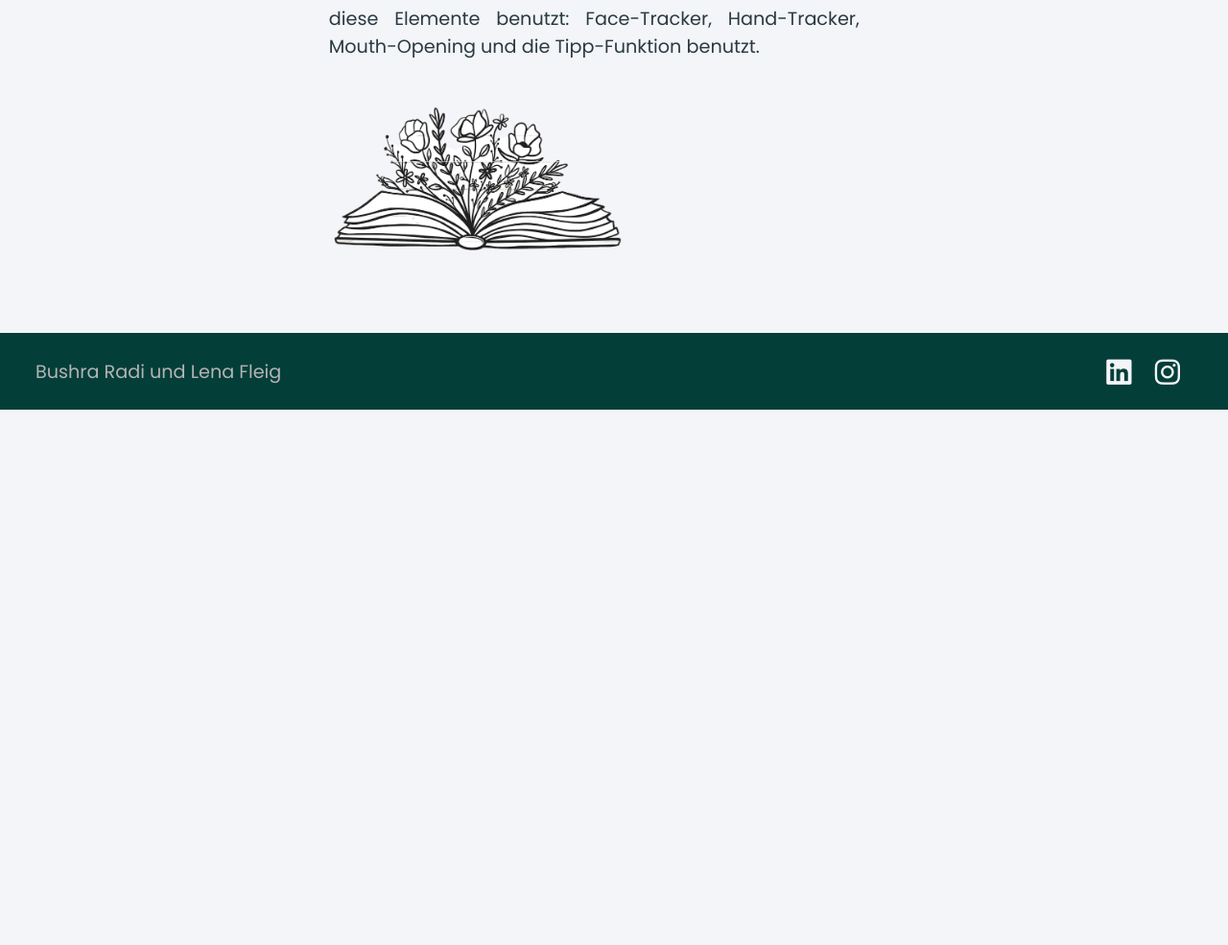
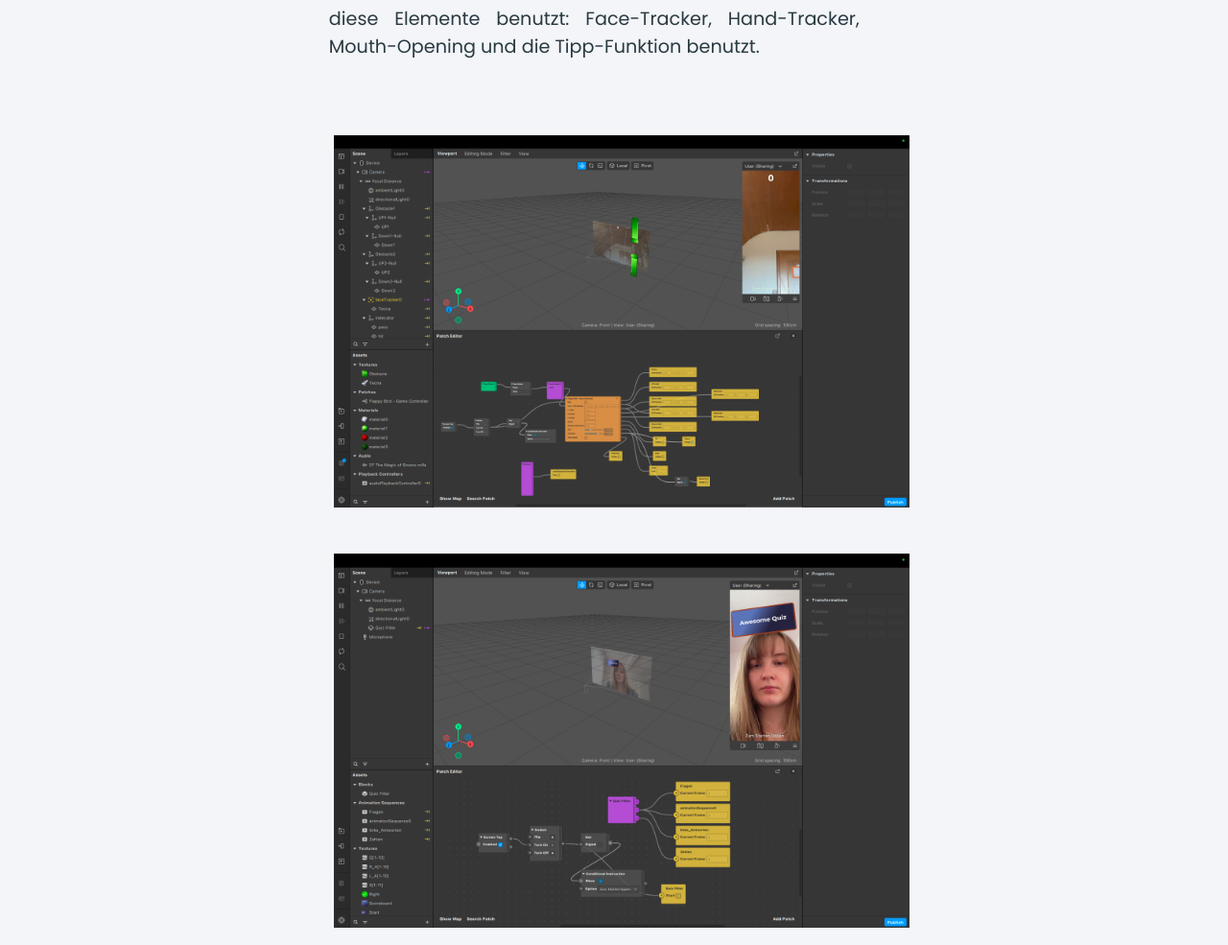
Before and after one commit to LenaMarie1903/Meta-Spark-Studio-Endabgabe, a plain HTML site: page blog.html in a window 1280 px wide. Shown: the part 2143-3128 px from the top of the page at 96% size. Before the commit the page ends 2570 px from the top, so only its background shows below. Drawn offline with Linux system fonts and the light colour scheme.

Commit message:
Projektphase Bilder eingefügt

```diff
--- a/blog.html
+++ b/blog.html
@@ -90,7 +90,12 @@
                     um die Erstellung. Für die Erstellung der Filter haben wir das Programm „Meta Spark Studio“ benutzt.
                     Insgesamt haben wir 7 Filter mit „Meta Spark Studio“ erstellt. Um Interaktionen bieten zu können
                     haben wir u.a. diese Elemente benutzt:
-                    Face-Tracker, Hand-Tracker, Mouth-Opening und die Tipp-Funktion benutzt. <br> <br>
+                    Face-Tracker, Hand-Tracker, Mouth-Opening und die Tipp-Funktion benutzt. <br> <br> <br>
+
+                    <img src="./Pics/Projektphase_Bild.png" width="600px"> <br>
+
+                    <img src="./Pics/Projektphase1_Bild.png" width="600px"> <br> <br> <br> <br>
+
                     <img src="./Pics/Buch.png" width="300px"> <br> <br>
 
                 </p> <br>
```
Also changed, not shown: Pics/Projektphase1_Bild.png (added), Pics/Projektphase_Bild.png (added).
